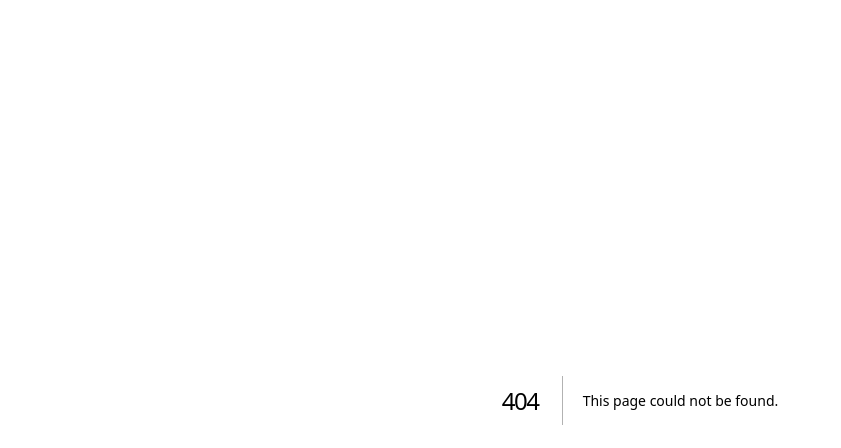
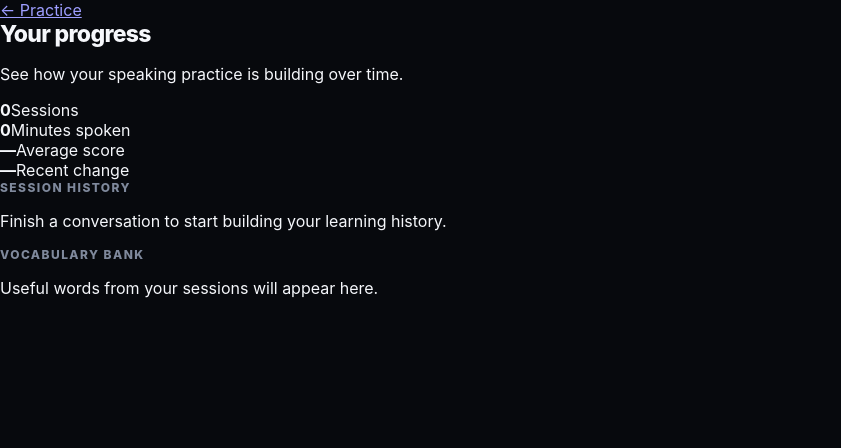
Before and after one commit to Lavojha/linguaCoach, a Next.js app: page /progress in a window 1280 px wide. Before the commit this address had no page. Shown: the top 448 px of the page, without its empty margins (0-841 px from the left). Built offline with nearby package versions, Linux system fonts and the light colour scheme.

Commit message:
Add learning system app/progress/page.tsx

```diff
--- /dev/null
+++ b/app/progress/page.tsx
@@ -0,0 +1,72 @@
+"use client";
+
+import { useEffect, useMemo, useState } from "react";
+import { calculateProgress } from "../../lib/progress";
+import { readStorage, STORAGE_KEYS, type StoredSession, type StoredVocabulary } from "../../lib/storage";
+
+export default function ProgressPage() {
+  const [sessions, setSessions] = useState<StoredSession[]>([]);
+  const [vocabulary, setVocabulary] = useState<StoredVocabulary[]>([]);
+
+  useEffect(() => {
+    setSessions(readStorage<StoredSession[]>(STORAGE_KEYS.sessions, []));
+    setVocabulary(readStorage<StoredVocabulary[]>(STORAGE_KEYS.vocabulary, []));
+  }, []);
+
+  const progress = useMemo(() => calculateProgress(sessions), [sessions]);
+
+  return (
+    <main className="progressShell">
+      <header className="progressHeader">
+        <a href="/" className="backLink">← Practice</a>
+        <div>
+          <div className="brand">Your progress</div>
+          <p>See how your speaking practice is building over time.</p>
+        </div>
+      </header>
+
+      <section className="progressGrid">
+        <div className="metric"><strong>{progress.sessions}</strong><span>Sessions</span></div>
+        <div className="metric"><strong>{progress.minutes}</strong><span>Minutes spoken</span></div>
+        <div className="metric"><strong>{progress.average || "—"}</strong><span>Average score</span></div>
+        <div className="metric"><strong>{progress.improvement > 0 ? "+" : ""}{progress.improvement || "—"}</strong><span>Recent change</span></div>
+      </section>
+
+      <section className="progressCard">
+        <div className="sectionTitle">Session history</div>
+        {sessions.length === 0 ? (
+          <p className="empty">Finish a conversation to start building your learning history.</p>
+        ) : (
+          <div className="sessionRows">
+            {sessions.map(item => (
+              <div className="sessionRow" key={item.id}>
+                <div>
+                  <strong>{item.language} · {item.scenario.replace("-", " ")}</strong>
+                  <span>{new Date(item.createdAt).toLocaleDateString()} · {Math.round(item.durationSeconds / 60)} min</span>
+                </div>
+                <b>{Math.round(item.overall)}</b>
+              </div>
+            ))}
+          </div>
+        )}
+      </section>
+
+      <section className="progressCard">
+        <div className="sectionTitle">Vocabulary bank</div>
+        {vocabulary.length === 0 ? (
+          <p className="empty">Useful words from your sessions will appear here.</p>
+        ) : (
+          <div className="wordGrid">
+            {vocabulary.slice(0, 20).map(item => (
+              <div className="wordCard" key={item.id}>
+                <strong>{item.word}</strong>
+                <span>{item.meaning}</span>
+                <p>{item.example}</p>
+              </div>
+            ))}
+          </div>
+        )}
+      </section>
+    </main>
+  );
+}
```
